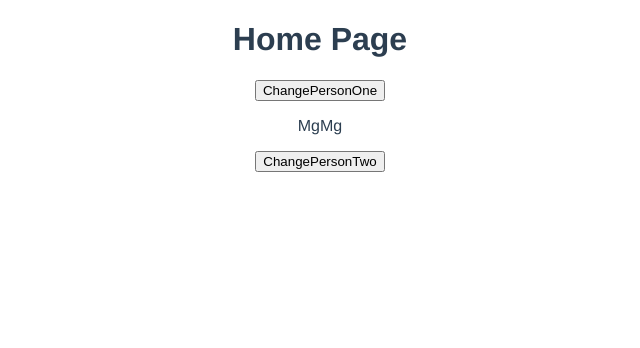
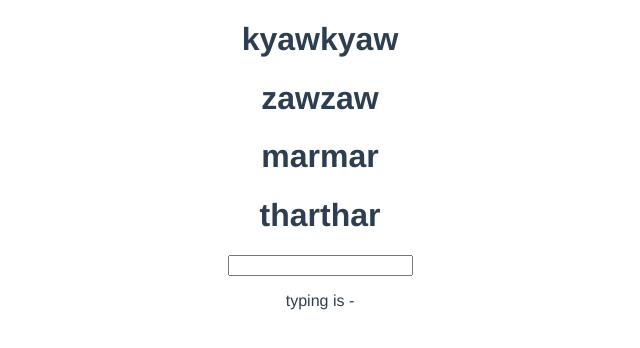
Before and after one commit to WaiYanHeinWillian/Composition-API, a Vue app: page / in a window 1280 px wide. Shown: the top 348 px of the page, without its empty margins (320-960 px from the left). Built offline with nearby package versions, Linux system fonts and the light colour scheme.

Commit message:
Computed value in the setup function

```diff
--- a/src/views/HomeView.vue
+++ b/src/views/HomeView.vue
@@ -1,51 +1,31 @@
 <template>
   <div class="home">
-    <h1>Home Page</h1>
-    <!-- <p>{{personOne.name}}</p>
-    <p>{{personOne.age}}</p> -->
-    <button @click="changeOne">ChangePersonOne</button>
-    <p>{{personOne}}</p>
-
-    <!-- <p>{{personTwo.name}}</p>
-    <p>{{personTwo.age}}</p> -->
-    <button @click="changeTwo">ChangePersonTwo</button>
-    <p>{{personTwo}}</p>
-
+    <div v-for="name in filteredname" :key="name">
+      <h1>{{name}}</h1>
+    </div>
+    <input type="text" v-model="search">
+    <p>typing is - {{search}}</p>
   </div>
 </template>
 
 <script>
-import { reactive, ref } from 'vue';
+import { computed,ref } from 'vue'
+
 
 
 export default {
   setup(){
-    // let personOne=ref({name:"TunTun",age:30});
-    // let changeOne=()=>{
-    //   personOne.value.name="SuSu";
-    // };
 
-    // let personTwo=reactive({name:"KyawKyaw",age:50});
-    // let changeTwo=()=>{
-    //   personTwo.age=100;    }
-    // return {personOne,changeOne,personTwo,changeTwo}
+    let names=ref(["kyawkyaw","zawzaw","marmar","tharthar"]);
+    let search=ref("");
 
+    let filteredname=computed(()=>{
+      return names.value.filter(lopname=>{
+        return lopname.includes(search.value)
+      })
+    })
 
-    let personOne=ref("MgMg");
-    let personTwo=reactive(1000);
-    let changeOne=()=>{
-      personOne.value="KoKo";
-    }
-
-    let changeTwo=()=>{
-      personTwo=20
-    }
-
-    return {personOne,changeOne,changeTwo}
-
-
-
+    return {names,search,filteredname}
   }
-
 }
 </script>
```
